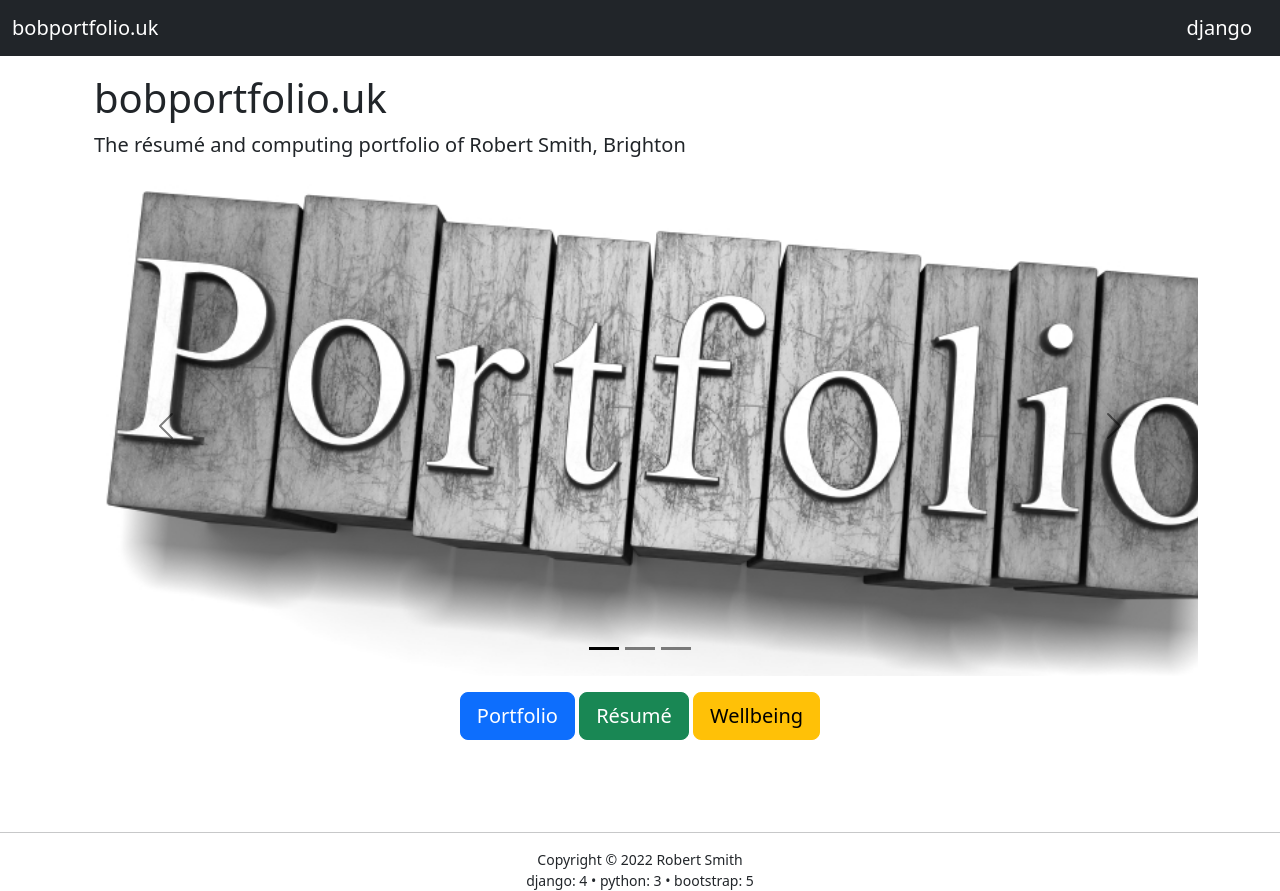
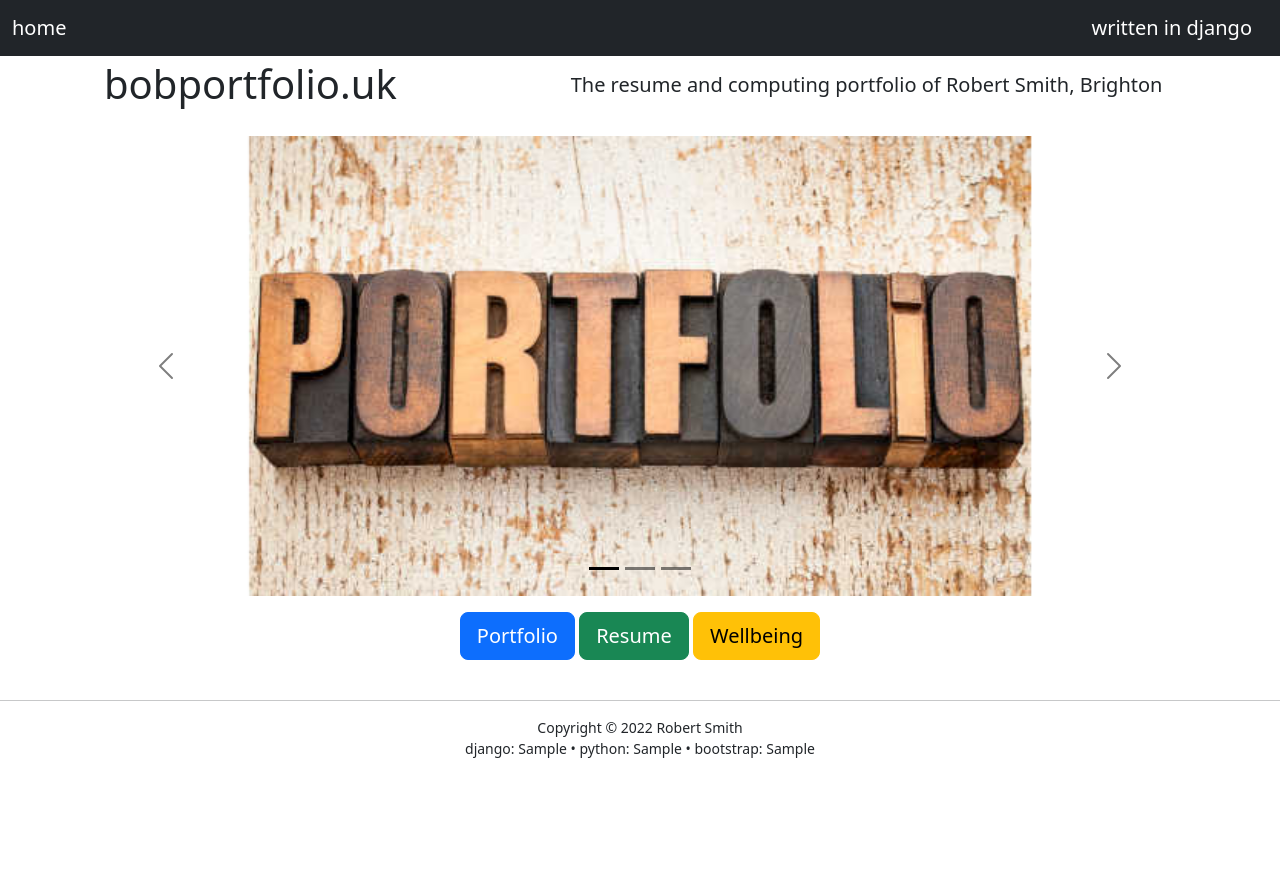
Before and after one commit to bobportfolio/bobportfolio, a Django app: template portfolio/templates/portfolio/index.html in a window 1280 px wide. After the commit the page ends 758 px from the top, so only its background shows below. Run offline with Django 4.2, Linux system fonts and the light colour scheme; the template is opened without the code that fills it: most values are stand-ins (such as "Sample title", 1, 10 or a date in 2020); some libraries are stand-ins or nearby versions.

Commit message:
Improved images, better footer

```diff
--- a/portfolio/static/portfolio/starter.css
+++ b/portfolio/static/portfolio/starter.css
@@ -7,18 +7,14 @@ body {
   text-align: center;
 }
 
-.carousel-inner {
-  height: 100%;
-}
-
 .carousel-item {
   text-align: center;
 }
 
-.carousel-item img {
+.carousel-item > a > img {
   display: block;
   margin: auto;
-  height: 500px;
+  width: 70%;
 }
 
 .simple-buttons {
--- a/portfolio/templates/portfolio/base.html
+++ b/portfolio/templates/portfolio/base.html
@@ -13,9 +13,9 @@
         </title>
 
         {% block stylesheets %}
-            <link rel="stylesheet" type="text/css" href="{% static 'portfolio/starter.css' %}" />
             {% bootstrap_css %}
             {# bootstrap_styles theme='cyborg' type='min.css' #}
+            <link rel="stylesheet" type="text/css" href="{% static 'portfolio/starter.css' %}" />
         {% endblock %}
     </head>
     <body>
@@ -24,8 +24,8 @@
         {# Navigation #}
         <nav class="navbar navbar-expand-md navbar-dark fixed-top bg-dark">
           <div class="container-fluid">
-            <a class="navbar-brand" href="http://bobportfolio.uk">bobportfolio.uk</a>
-            <div class="navbar-brand">django</a>
+            <a class="navbar-brand" href="http://bobportfolio.uk">home</a>
+            <div class="navbar-brand">written in django</a>
         </nav>
 
         {# Page Contents #}
@@ -50,9 +50,9 @@
                     Copyright &copy; {% now "Y" %} Robert Smith
                 </div>
                 <div>
-                    django: 4 &bull;
-                    python: 3 &bull;
-                    bootstrap: 5
+                    django: {{ django_version }} &bull;
+                    python: {{ python_version }} &bull;
+                    bootstrap: {{ bootstrap_version }}
                 </div>
             {% endblock %}
         </div>
--- a/portfolio/templates/portfolio/index.html
+++ b/portfolio/templates/portfolio/index.html
@@ -7,10 +7,13 @@
 {% block content %}
 
 <div class="container">
-  <br>
-  <div>
-    <h1>bobportfolio.uk</h1>
-    <p class="lead">The résumé and computing portfolio of Robert Smith, Brighton</p>
+  <div class="row" style="padding:10px">
+        <div class="col-md-5"><h1>bobportfolio.uk</h1></div>
+        <div class="col-md-7">
+            <p class="lead" style="padding:10px">
+                The resume and computing portfolio of Robert Smith, Brighton
+            </p>
+        </div>
   </div>
 
 </div>
@@ -27,16 +30,20 @@
   <div class="carousel-inner" role="listbox">
     <div class="carousel-item active home-carousel">
 	  <a href="http://bobportfolio.uk/#">
-		<img src="{% static 'portfolio/images/portfolio.gif' %}" alt="Portfolio">
+		<img src="{% static 'portfolio/images/portfolio.jpg' %}" alt="Portfolio"/>
 	  </a>
     </div>
 
     <div class="carousel-item home-carousel">
-      <img src="{% static 'portfolio/images/curriculum-vitae.jpg' %}" alt="Résumé">
+	  <a href="http://bobportfolio.uk/#">
+        <img src="{% static 'portfolio/images/resume.jpg' %}" alt="Resume"/>
+	  </a>
     </div>
 
     <div class="carousel-item home-carousel">
-      <img src="{% static 'portfolio/images/mentalhealth.jpg' %}" alt="Mental Health">
+	  <a href="http://bobportfolio.uk/#">
+          <img src="{% static 'portfolio/images/wellbeing.jpg' %}" alt="Wellbeing"/>
+	  </a>
     </div>
   </div>
 
@@ -49,10 +56,10 @@
   </button>
 </div>
 
-<div class="container simple-buttons" style="min-height: 100px;">
+<div class="container simple-buttons">
   <p></p>
-  <a href="http://football.test" type="button" class="btn btn-primary btn-lg">Portfolio</a>
-  <a href="#" type="button" class="btn btn-success btn-lg">Résumé</a>
+  <a href="#" type="button" class="btn btn-primary btn-lg">Portfolio</a>
+  <a href="#" type="button" class="btn btn-success btn-lg">Resume</a>
   <a href="#" type="button" class="btn btn-warning btn-lg">Wellbeing</a>
 </div>
 
```
Also changed, not shown: portfolio/views.py (+21 -1 lines), portfolio/static/portfolio/images/curriculum-vitae.jpg (deleted), portfolio/static/portfolio/images/mentalhealth.jpg (deleted), portfolio/static/portfolio/images/portfolio.gif (deleted), portfolio/static/portfolio/images/portfolio.jpg (added), portfolio/static/portfolio/images/resume.jpg (added), portfolio/static/portfolio/images/wellbeing.jpg (added), 1 other file.
